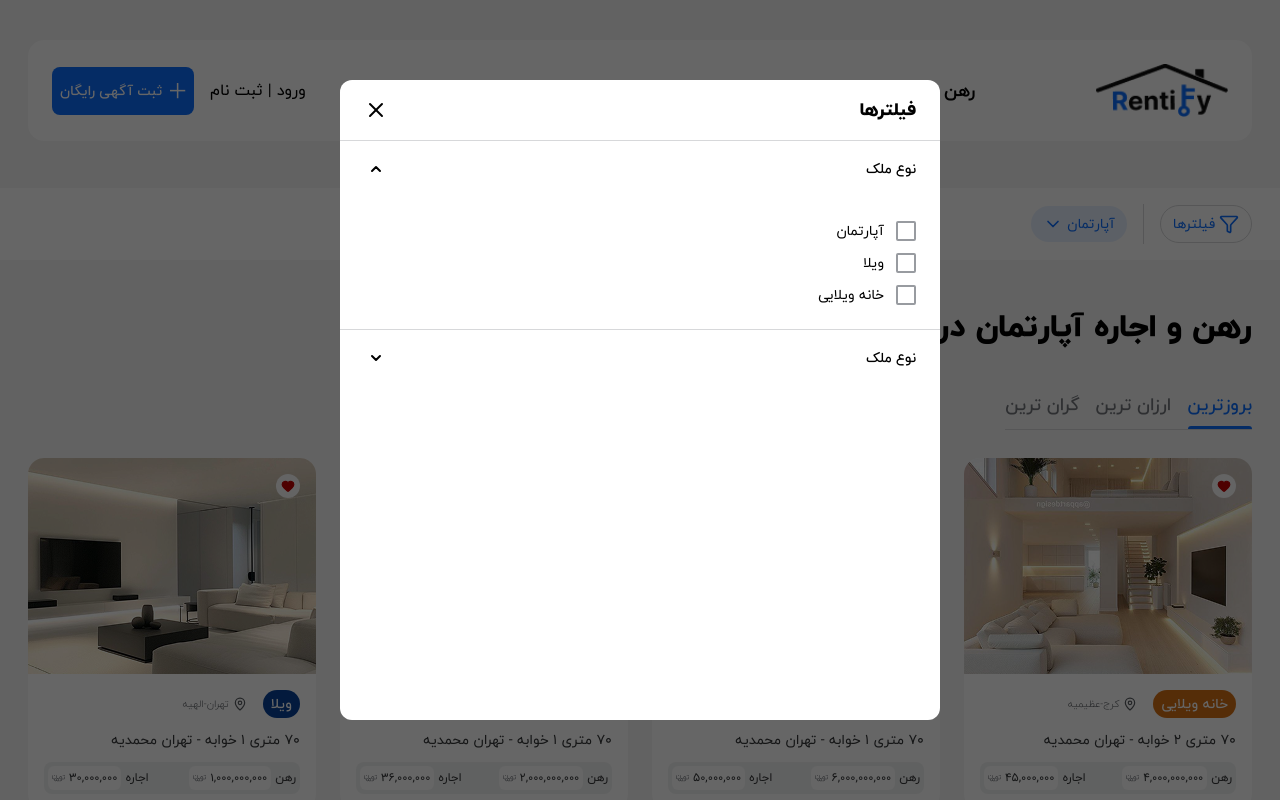
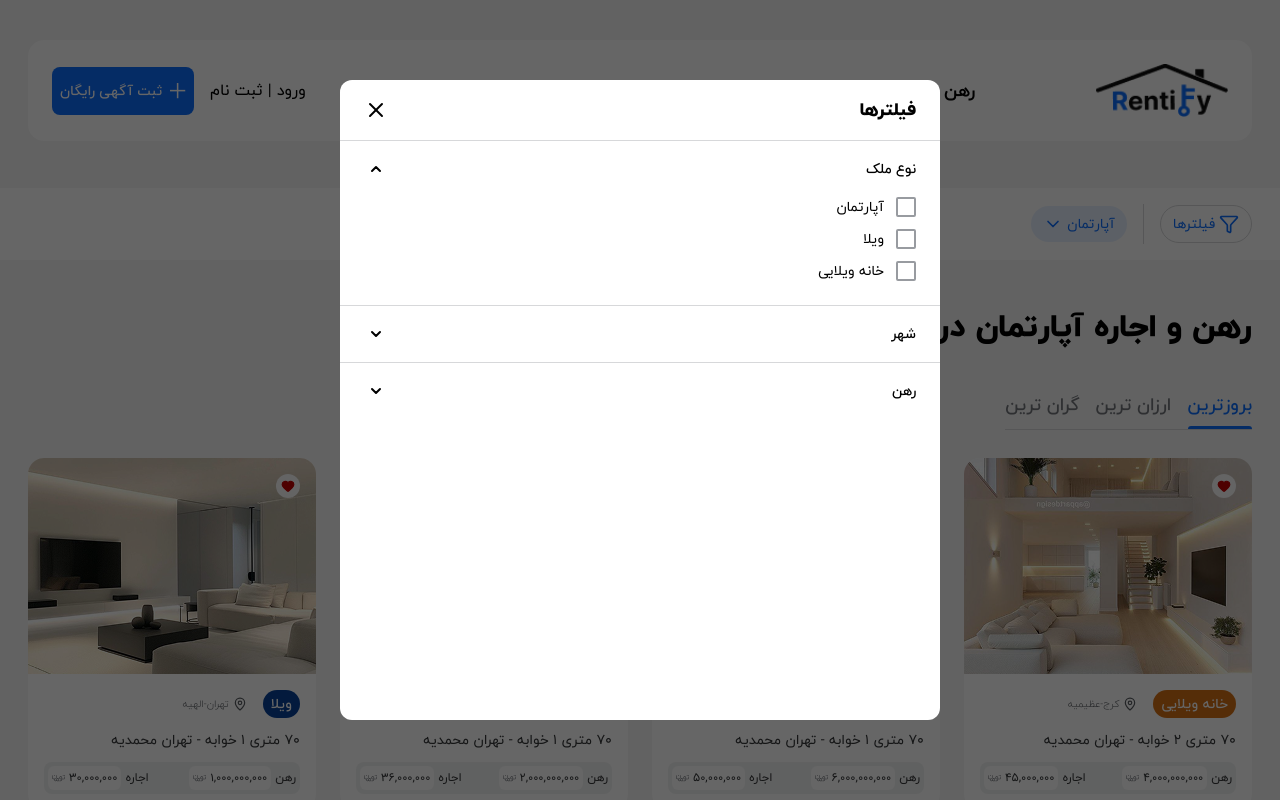
Before and after one commit to HosseinDev-02/rentify-app, a Next.js app: page /advertisements in a window 1280 px wide. Both pictures are taken after a click on the button "نوع ملک". Shown: the top 800 px of the page. Built offline with nearby package versions, Linux system fonts and the light colour scheme.

Commit message:
refactor filter items and add MortgageFilter & FilterItemWrapper components

```diff
--- a/src/app/advertisements/page.js
+++ b/src/app/advertisements/page.js
@@ -4,6 +4,7 @@ import AdvertisementBox from "@/components/ui/AdvertisementBox";
 import Checkbox from "@/components/ui/Checkbox";
 import PrimaryButton from "@/components/ui/buttons/PrimaryButton";
 import CityFilter from "@/components/ui/filtering/CityFilter";
+import MortgageFilter from "@/components/ui/filtering/MortgageFilter";
 import TypeLandFIlter from "@/components/ui/filtering/TypeLandFIlter";
 import { adsItems, searchResults } from "@/utils/data";
 import { landTypes } from "@/utils/filters";
@@ -125,19 +126,20 @@ export default function Advertisements() {
                     {/* filtering items wrapper */}
                     <div className="divide-y divide-[#D7D8DA]">
                         {/* land type */}
-                        <div className="px-6">
                         <TypeLandFIlter
                             isOpen={showFilters.includes("landType")}
                             handler={() => toggleShowFilters("landType")}
                         />
-                        </div>
                         {/* city */}
-                        <div className="px-6 pb-5">
                         <CityFilter
                             isOpen={showFilters.includes("city")}
                             handler={() => toggleShowFilters("city")}
                         />
-                        </div>
+                        {/* mortgage */}
+                        <MortgageFilter
+                            isOpen={showFilters.includes("mortgage")}
+                            handler={() => toggleShowFilters("mortgage")}
+                        />
                     </div>
                 </div>
             </div>
--- a/src/components/ui/filtering/CityFilter.js
+++ b/src/components/ui/filtering/CityFilter.js
@@ -3,8 +3,9 @@ import React, { useState } from "react";
 import DropdownButton from "../DropdownButton";
 import Checkbox from "../Checkbox";
 import { cities, landTypes } from "@/utils/filters";
+import FilterItemWrapper from "./FilterItemWrapper";
 
-export default function CityFilter({isOpen, handler}) {
+export default function CityFilter({ isOpen, handler }) {
     const [selectedCity, setSelectedCity] = useState([]);
 
     const cityToggle = (id, checked) => {
@@ -12,25 +13,10 @@ export default function CityFilter({isOpen, handler}) {
             checked ? [...prev, id] : prev.filter((item) => item !== id)
         );
     };
+
     return (
-        <div className="flex flex-col">
-            {/* land type filter button */}
-
-            <DropdownButton
-                title="نوع ملک"
-                handler={handler}
-                isOpen={isOpen}
-                className=""
-            />
-
-            {/* land type filter content */}
-            <div
-                className={`flex flex-col gap-3 transition-all duration-300 ease-in-out ${
-                    isOpen
-                        ? "max-h-60 overflow-auto opacity-100 pb-6"
-                        : "max-h-0 overflow-hidden opacity-0 pb-0"
-                }`}
-            >
+        <FilterItemWrapper title={"شهر"} isOpen={isOpen} handler={handler}>
+            <div className="flex flex-col gap-3">
                 {cities.map((item) => (
                     <Checkbox
                         onChange={(c) => cityToggle(item.id, c)}
@@ -40,6 +26,6 @@ export default function CityFilter({isOpen, handler}) {
                     />
                 ))}
             </div>
-        </div>
+        </FilterItemWrapper>
     );
 }
--- /dev/null
+++ b/src/components/ui/filtering/FilterItemWrapper.js
@@ -0,0 +1,34 @@
+import React from "react";
+import DropdownButton from "../DropdownButton";
+
+export default function FilterItemWrapper({
+    title,
+    isOpen,
+    handler,
+    btnClassName,
+    children,
+}) {
+    return (
+        <div className="flex flex-col px-6">
+            {/* city filter button */}
+
+            <DropdownButton
+                title={title}
+                handler={handler}
+                isOpen={isOpen}
+                className={btnClassName}
+            />
+
+            {/* city filter content */}
+            <div
+                className={`transition-all duration-300 ease-in-out ${
+                    isOpen
+                        ? "max-h-60 overflow-auto opacity-100 pb-6"
+                        : "max-h-0 overflow-hidden opacity-0 pb-0"
+                }`}
+            >
+                {children}
+            </div>
+        </div>
+    );
+}
--- /dev/null
+++ b/src/components/ui/filtering/MortgageFilter.js
@@ -0,0 +1,13 @@
+import React from "react";
+import DropdownButton from "../DropdownButton";
+import FilterItemWrapper from "./FilterItemWrapper";
+
+export default function MortgageFilter({ isOpen, handler }) {
+    return (
+       <FilterItemWrapper title={'رهن'} isOpen={isOpen} handler={handler}>
+            <div className="flex flex-col gap-3">
+
+            </div>
+       </FilterItemWrapper>
+    );
+}
--- a/src/components/ui/filtering/TypeLandFIlter.js
+++ b/src/components/ui/filtering/TypeLandFIlter.js
@@ -3,8 +3,9 @@ import React, { useState } from "react";
 import DropdownButton from "../DropdownButton";
 import Checkbox from "../Checkbox";
 import { landTypes } from "@/utils/filters";
+import FilterItemWrapper from "./FilterItemWrapper";
 
-export default function TypeLandFIlter({isOpen, handler}) {
+export default function TypeLandFIlter({ isOpen, handler }) {
     const [selectedLandType, setSelectedLandType] = useState([]);
 
     const landTypeToggle = (id, checked) => {
@@ -15,24 +16,8 @@ export default function TypeLandFIlter({isOpen, handler}) {
         );
     };
     return (
-        <div>
-            {/* land type filter button */}
-
-            <DropdownButton
-                title="نوع ملک"
-                handler={handler}
-                isOpen={isOpen}
-                className=""
-            />
-
-            {/* land type filter content */}
-            <div
-                className={`flex flex-col justify-end gap-3 overflow-hidden transition-all duration-300 ease-in-out ${
-                    isOpen
-                        ? "max-h-60 opacity-100 py-6"
-                        : "max-h-0 opacity-0 py-0"
-                }`}
-            >
+        <FilterItemWrapper title={"نوع ملک"} isOpen={isOpen} handler={handler}>
+            <div className="flex flex-col gap-3 justify-end">
                 {landTypes.map((item) => (
                     <Checkbox
                         onChange={(c) => landTypeToggle(item.id, c)}
@@ -42,6 +27,6 @@ export default function TypeLandFIlter({isOpen, handler}) {
                     />
                 ))}
             </div>
-        </div>
+        </FilterItemWrapper>
     );
 }
```
Lines whose indentation alone changed are shown as unchanged.
